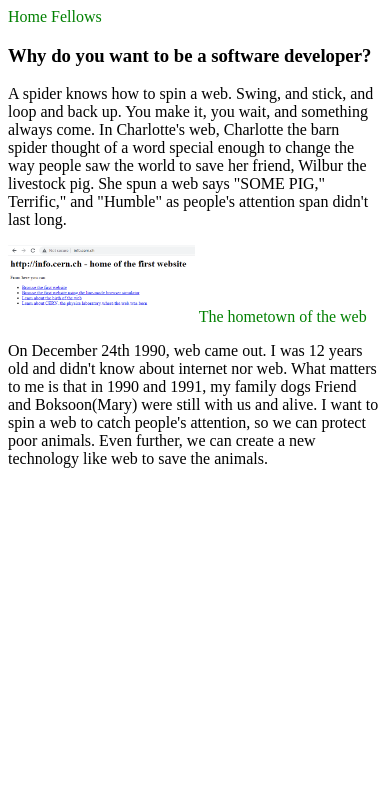
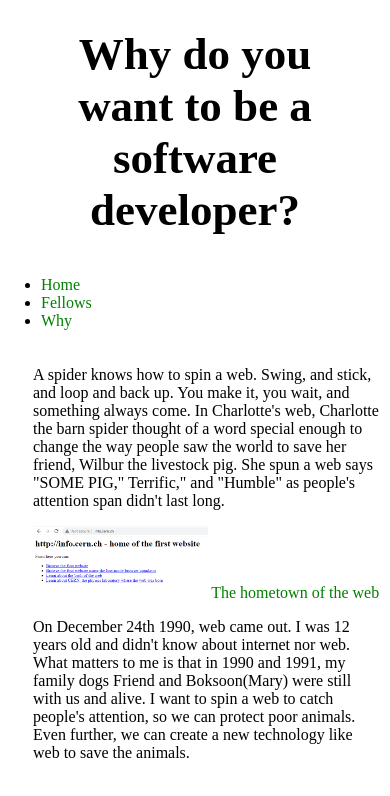
Before and after one commit to rememberalltheanimals/up-and-commers, a plain HTML site: page why.html in a window 390 px wide. Drawn offline with Linux system fonts and the light colour scheme.

Commit message:
responsive web design

```diff
--- a/css/styles.css
+++ b/css/styles.css
@@ -2,3 +2,42 @@ a {
   color: green;
   text-decoration: none;
 }
+
+h1 {
+  font-size: 45px;
+  text-align: center;
+  border-bottom:1px solid gray;
+  margin:0;
+  padding:20px;
+}
+
+#grid {
+  border:5px;
+  display:grid;
+  grid-template-columns: 150px 1fr;
+}
+
+#grid ul {
+  border-right: 1px solid gray;
+  width: 100px;
+  margin: 0;
+  padding: 20px;
+  padding-left:33px;
+}
+
+#article {
+  border:5px;
+  padding-left: 25px;
+}
+
+@media(max-width:800px) {
+  #grid{
+    display:block;
+  }
+  #grid ul {
+    border-right: none;
+  }
+  h1 {
+    border-bottom: none;
+  }
+}
--- a/why.html
+++ b/why.html
@@ -9,7 +9,7 @@
   <meta name="viewport" content="width=device-width, initial-scale=1.0">
   <title>Up-and-commer s/w developer</title>
 
-  <link href= "css/styles.css" rel="stylesheet">
+  <link href="css/styles.css" rel="stylesheet">
 
   <!-- Google tag (gtag.js) -->
   <script async src="https://www.googletagmanager.com/gtag/js?id=G-43L8L2L9PT"></script>
@@ -25,19 +25,23 @@
 
 <body>
 
-  <nav>
-    <a href="index.html">Home</a>
-    <a href="fellows.html">Fellows</a>
-  </nav>
+  <h1>Why do you want to be a software developer?</h1>
 
-  <h3>Why do you want to be a software developer?</h3>
+  <div id="grid">
+  <ul>
+    <li><a href="index.html">Home</a></li>
+    <li><a href="fellows.html">Fellows</a></li>
+    <li><a href="why.html">Why</a></li>
+  </ul>
+    <div id="article">
+    <p>A spider knows how to spin a web.  Swing, and stick, and loop and back up.  You make it, you wait, and something always come.  In Charlotte's web, Charlotte the barn spider thought of a word special enough to change the way people saw the world to save her friend, Wilbur the livestock pig.  She spun a web says "SOME PIG," Terrific," and "Humble" as people's attention span didn't last long.</p>
 
-  <p>A spider knows how to spin a web.  Swing, and stick, and loop and back up.  You make it, you wait, and something always come.  In Charlotte's web, Charlotte the barn spider thought of a word special enough to change the way people saw the world to save her friend, Wilbur the livestock pig.  She spun a web says "SOME PIG," Terrific," and "Humble" as people's attention span didn't last long.</p>
+    <img src="images/hometown.png" width="50%" alt="Home of the first website">
+    <a href="www.info.cern.ch">The hometown of the web</a>
 
-  <img src="images/hometown.png" width="50%" alt="Home of the first website">
-  <a href="www.info.cern.ch">The hometown of the web</a>
-
-  <p>On December 24th 1990, web came out.  I was 12 years old and didn't know about internet nor web.  What matters to me is that in 1990 and 1991, my family dogs Friend and Boksoon(Mary) were still with us and alive.  I want to spin a web to catch people's attention, so we can protect poor animals.  Even further, we can create a new technology like web to save the animals.</p>
+    <p>On December 24th 1990, web came out.  I was 12 years old and didn't know about internet nor web.  What matters to me is that in 1990 and 1991, my family dogs Friend and Boksoon(Mary) were still with us and alive.  I want to spin a web to catch people's attention, so we can protect poor animals.  Even further, we can create a new technology like web to save the animals.</p>
+    </div>
+  </div>
 
   <!--Start of Tawk.to Script-->
   <script type="text/javascript">
```
Also changed, not shown: fellows.html (+12 -6 lines), index.html (+14 -8 lines).
